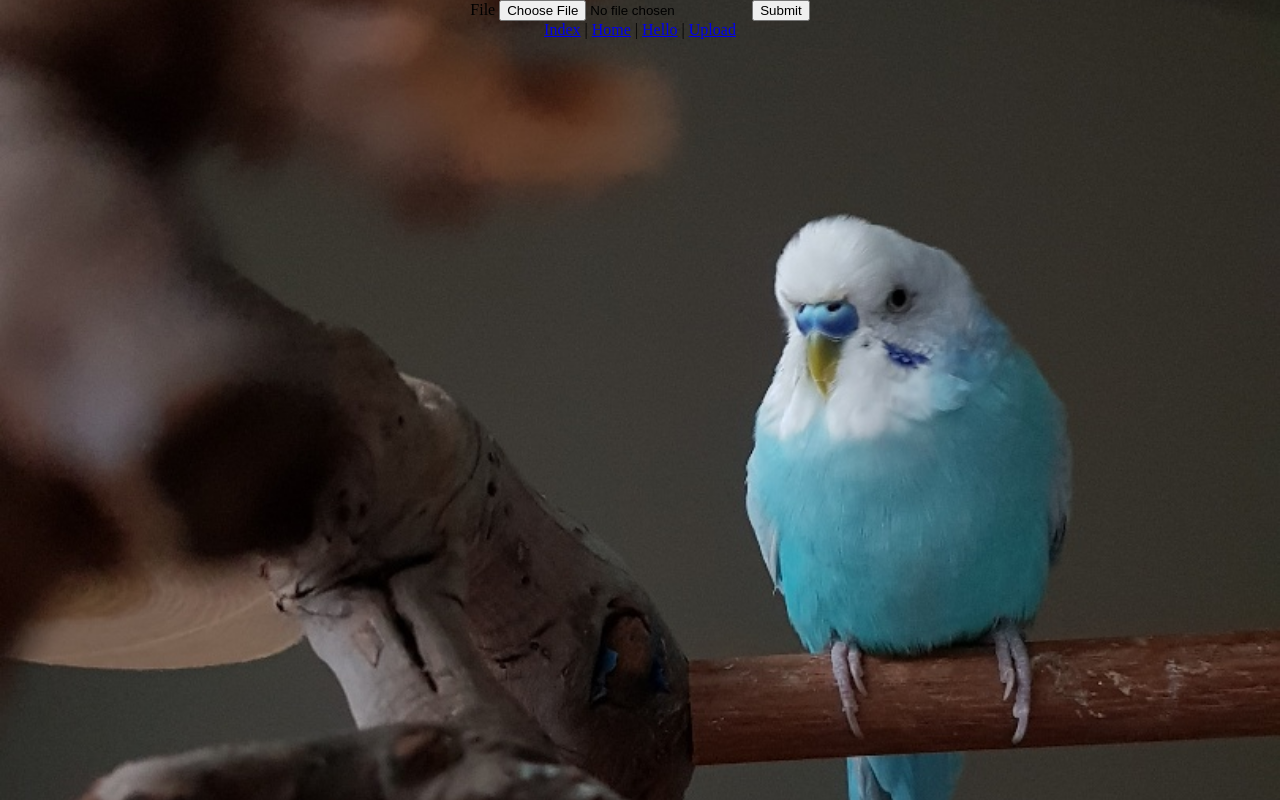
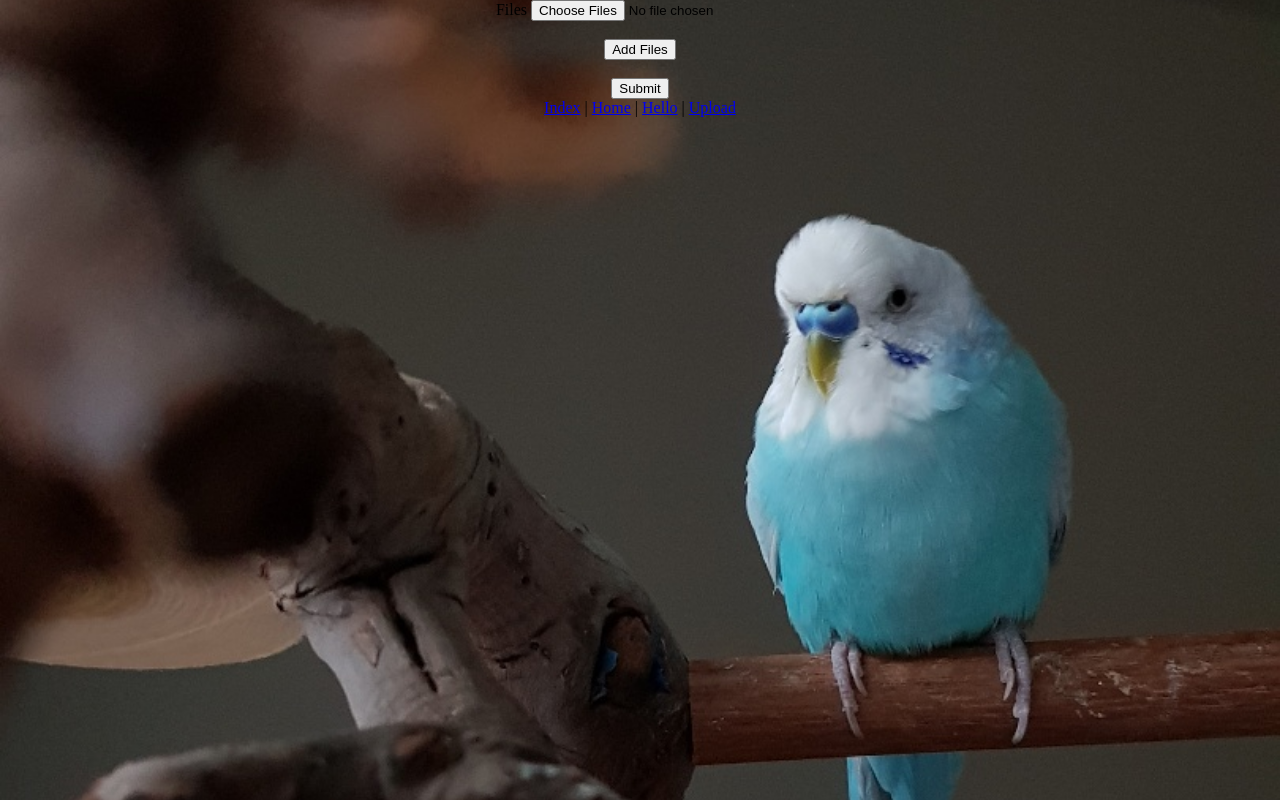
Before and after one commit to pinkrespect/HTTP_Projects, a Vue app in the folder bird-house/: page /upload in a window 1280 px wide. Built offline with nearby package versions, Linux system fonts and the light colour scheme.

Commit message:
Make Upload.vue

```diff
--- a/bird-house/src/main.js
+++ b/bird-house/src/main.js
@@ -1,8 +1,10 @@
 import Vue from 'vue'
 import App from './App.vue'
 import router from './router'
+import axios from 'axios'
 
 Vue.config.productionTip = false
+Vue.prototype.$http = axios
 
 new Vue({
   router,
--- a/bird-house/src/views/Upload.vue
+++ b/bird-house/src/views/Upload.vue
@@ -1,16 +1,99 @@
 <template>
-  <div class="upload">
+  <div class="container">
     <div class="large-12 medium-12 small-12 cell">
-      <label>File
-        <input type="file" id="file" ref="file" v-on:change="handleFileUpload()"/>
+      <label>Files
+        <input type="file" id="files" ref="files" multiple v-on:change="handleFilesUpload()"/>
       </label>
-      <button v-on:click="submitFile()">Submit</button>
+    </div>
+    <div class="large-12 medium-12 small-12 cell">
+      <div v-for="(file, key) in files" class="file-listing">{{ file.name }} <span class="remove-file" v-on:click="removeFile( key )">Remove</span></div>
+    </div>
+    <br>
+    <div class="large-12 medium-12 small-12 cell">
+      <button v-on:click="addFiles()">Add Files</button>
+    </div>
+    <br>
+    <div class="large-12 medium-12 small-12 cell">
+      <button v-on:click="submitFiles()">Submit</button>
     </div>
   </div>
-
 </template>
 
 <script>
+import axios from 'axios'
+
+export default {
+  /*
+      Defines the data used by the component
+   */
+  data () {
+    return {
+      files: []
+    }
+  },
+  /*
+      Defines the method used by the component
+   */
+  methods: {
+    /*
+        Adds a file
+     */
+    addFiles () {
+      this.$refs.files.click()
+    },
+    /*
+        Submits files to the server
+     */
+    submitFiles () {
+      /*
+          Initialize the form data
+       */
+      let formData = new FormData()
+      /*
+          Iteate over any file sent over appending the files
+          to the form data.
+       */
+      for (var i = 0; i < this.files.length; i++) {
+        let file = this.files[i]
+        formData.append('files[' + i + ']', file)
+      }
+      /*
+          Make the request to the POST /select-files URL
+       */
+      axios.post('/photos',
+        formData,
+        {
+          headers: {
+            'Content-Type': 'multipart/form-data'
+          }
+        }
+      ).then(function () {
+        console.log('SUCCESS!!')
+      })
+        .catch(function () {
+          console.log('FAILURE!!')
+        })
+    },
+    /*
+        Handles the uploading of files
+     */
+    handleFilesUpload () {
+      let uploadedFiles = this.$refs.files.files
+      /*
+          Adds the uploaded file to the files array
+       */
+      for (var i = 0; i < uploadedFiles.length; i++) {
+        this.files.push(uploadedFiles[i])
+      }
+    },
+    /*
+        Removes a select file the user has uploaded
+     */
+    removeFile (key) {
+      this.files.splice(key, 1)
+    }
+  }
+}
 </script>
 
 <style scoped>
```
